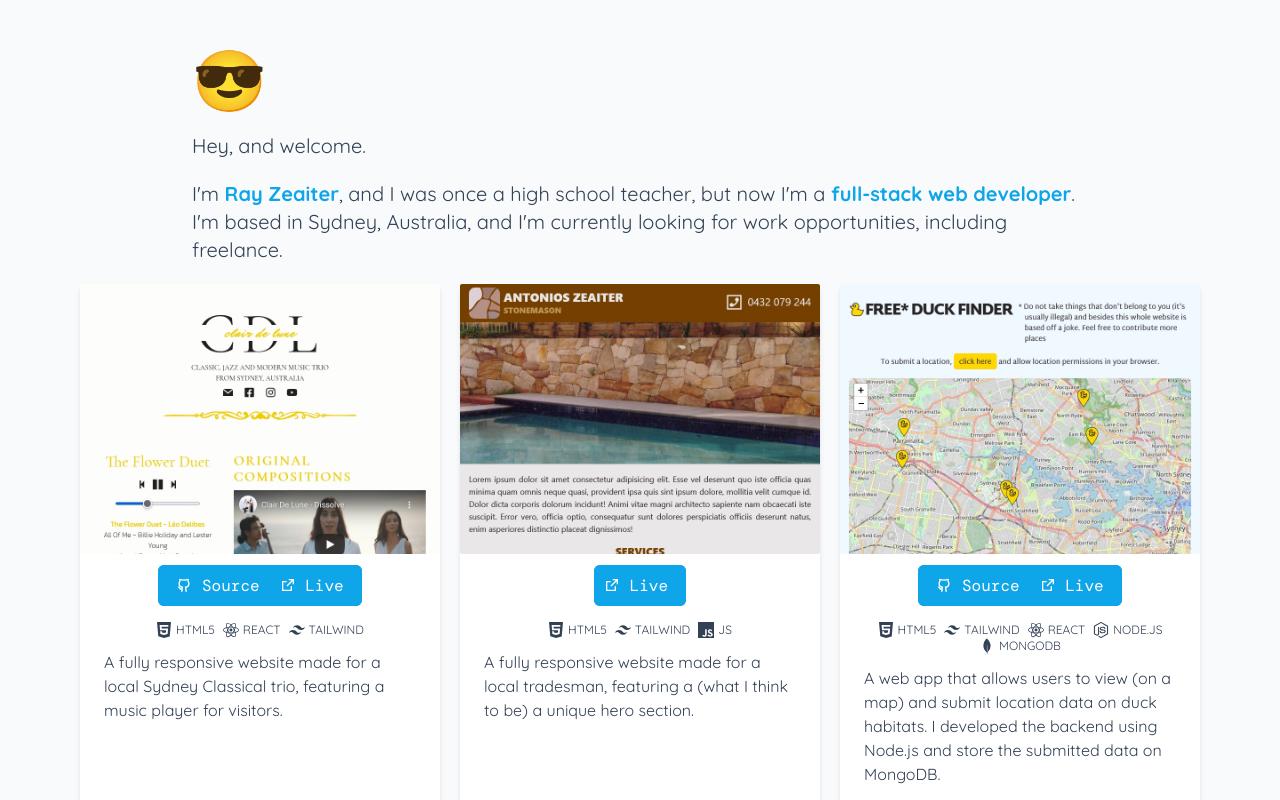
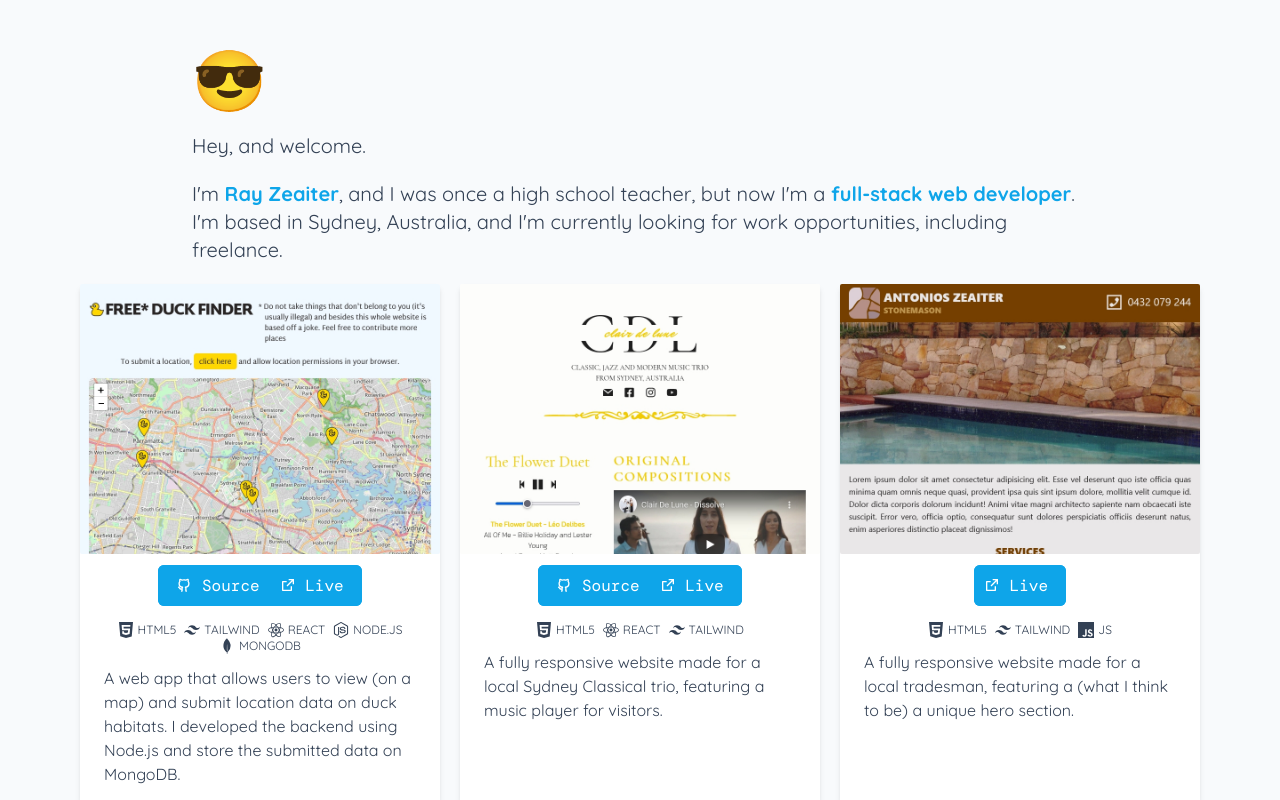
Before and after one commit to king-oldmate/portfolio-attempt-idk, a React (Create React App) app: page / in a window 1280 px wide. Shown: the top 800 px of the page. Built offline with nearby package versions, Linux system fonts and the light colour scheme; a web font is replaced by a local one.

Commit message:
rearranged portfolio entries

```diff
--- a/package.json
+++ b/package.json
@@ -6,6 +6,7 @@
     "@testing-library/jest-dom": "^5.16.4",
     "@testing-library/react": "^13.3.0",
     "@testing-library/user-event": "^13.5.0",
+    "npm": "^8.14.0",
     "react": "^18.2.0",
     "react-dom": "^18.2.0",
     "react-icons": "^4.4.0",
--- a/src/portfolioEntries.js
+++ b/src/portfolioEntries.js
@@ -6,6 +6,16 @@ import filterFull from "./images/filter-full.jpg";
 const portfolioEntries = [
   {
     id: 1,
+    title: "Full-stack web app",
+    description:
+      "A web app that allows users to view (on a map) and submit location data on duck habitats. I developed the backend using Node.js and store the submitted data on MongoDB.",
+    tools: ["html5", "tailwind", "react", "node.js", "mongodb"],
+    imgSrc: fdfScreenshot,
+    srcCode: "https://github.com/king-oldmate/free-duck-finder",
+    url: "https://freeduckfinder.online/",
+  },
+  {
+    id: 2,
     title: "Band Website",
     description:
       "A fully responsive website made for a local Sydney Classical trio, featuring a music player for visitors.",
@@ -15,7 +25,7 @@ const portfolioEntries = [
     url: "https://clairdelunetrio-sydney.netlify.app/",
   },
   {
-    id: 2,
+    id: 3,
     title: "Tradesman Website",
     description:
       "A fully responsive website made for a local tradesman, featuring a (what I think to be) a unique hero section. ",
@@ -25,16 +35,7 @@ const portfolioEntries = [
     srcCode: null,
     url: "https://antonios-zeaiter-sydney-stonemason.netlify.app/",
   },
-  {
-    id: 3,
-    title: "Full-stack web app",
-    description:
-      "A web app that allows users to view (on a map) and submit location data on duck habitats. I developed the backend using Node.js and store the submitted data on MongoDB.",
-    tools: ["html5", "tailwind", "react", "node.js", "mongodb"],
-    imgSrc: fdfScreenshot,
-    srcCode: "https://github.com/king-oldmate/free-duck-finder",
-    url: "https://freeduckfinder.online/",
-  },
+
   {
     id: 4,
     title: "Job listings with filtering solution",
```
Also changed, not shown: 1 other file (tests, documents, lock files or other folders).
